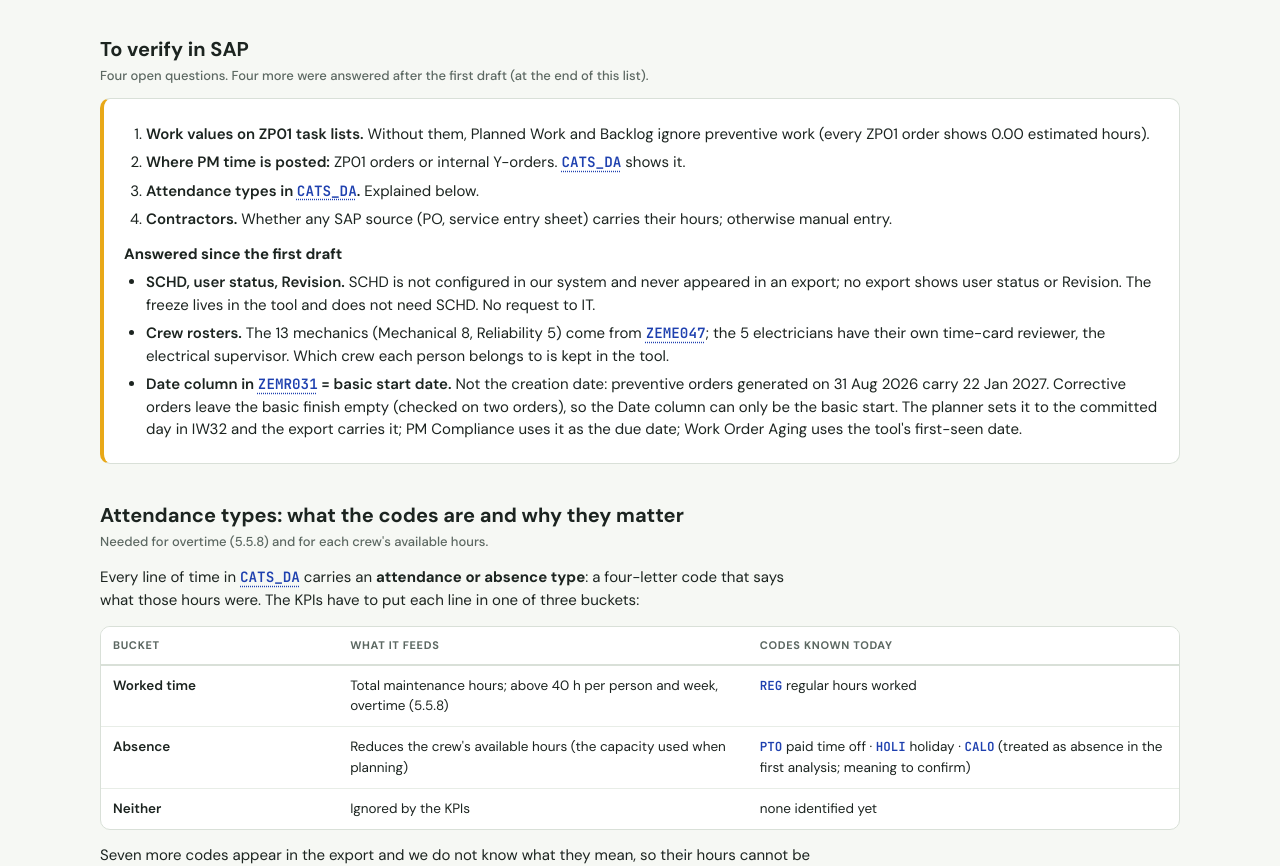
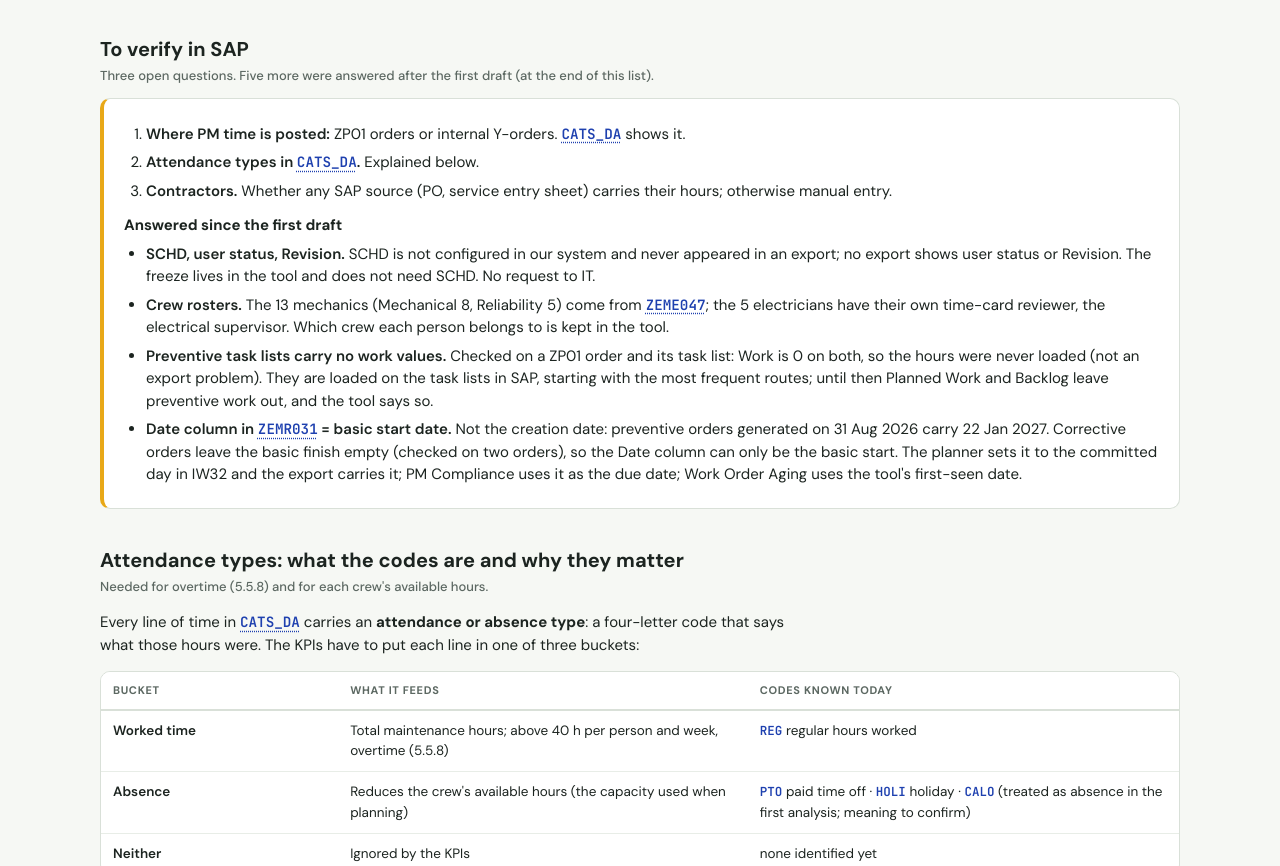
Before and after one commit to jacedeno/cmt1-kpi-readiness, a plain HTML site: page index.html in a window 1280 px wide. Shown: the part 4679-5545 px from the top of the page. Drawn offline with Linux system fonts and the light colour scheme.

Commit message:
Front page: preventive task lists carry no work values

```diff
--- a/index.html
+++ b/index.html
@@ -285,10 +285,9 @@
   </table>
   </div>
 
-  <h2>To verify in SAP <small>Four open questions. Four more were answered after the first draft (at the end of this list).</small></h2>
+  <h2>To verify in SAP <small>Three open questions. Five more were answered after the first draft (at the end of this list).</small></h2>
   <div class="checklist">
     <ol>
-      <li><b>Work values on ZP01 task lists.</b> Without them, Planned Work and Backlog ignore preventive work (every ZP01 order shows 0.00 estimated hours).</li>
       <li><b>Where PM time is posted:</b> ZP01 orders or internal Y-orders. CATS_DA shows it.</li>
       <li id="attendance"><b>Attendance types in CATS_DA.</b> Explained below.</li>
       <li><b>Contractors.</b> Whether any SAP source (PO, service entry sheet) carries their hours; otherwise manual entry.</li>
@@ -298,6 +297,7 @@
     <ul style="margin:0;padding-left:22px">
       <li><b>SCHD, user status, Revision.</b> SCHD is not configured in our system and never appeared in an export; no export shows user status or Revision. The freeze lives in the tool and does not need SCHD. No request to IT.</li>
       <li><b>Crew rosters.</b> The 13 mechanics (Mechanical 8, Reliability 5) come from ZEME047; the 5 electricians have their own time-card reviewer, the electrical supervisor. Which crew each person belongs to is kept in the tool.</li>
+      <li><b>Preventive task lists carry no work values.</b> Checked on a ZP01 order and its task list: Work is 0 on both, so the hours were never loaded (not an export problem). They are loaded on the task lists in SAP, starting with the most frequent routes; until then Planned Work and Backlog leave preventive work out, and the tool says so.</li>
       <li><b>Date column in ZEMR031 = basic start date.</b> Not the creation date: preventive orders generated on 31 Aug 2026 carry 22 Jan 2027. Corrective orders leave the basic finish empty (checked on two orders), so the Date column can only be the basic start. The planner sets it to the committed day in IW32 and the export carries it; PM Compliance uses it as the due date; Work Order Aging uses the tool's first-seen date.</li>
     </ul>
   </div>
```
Also changed, not shown: src/kpi-data-readiness.html (+2 -2 lines).
